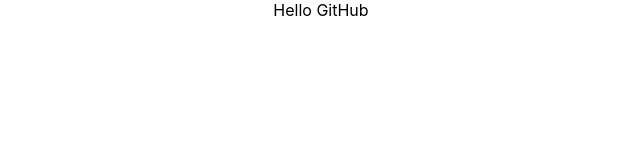
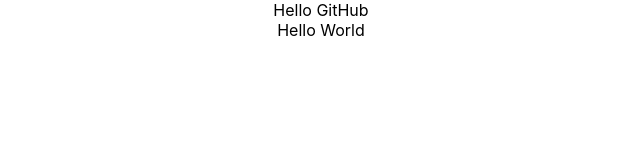
Before and after one commit to Pravin-1911/First-project, a React (Create React App) app: page / in a window 1280 px wide. Shown: the top 160 px of the page, without its empty margins (319-959 px from the left). Built offline with nearby package versions, Linux system fonts and the light colour scheme.

Commit message:
Create new file.

```diff
--- a/src/App.js
+++ b/src/App.js
@@ -1,11 +1,13 @@
 //import logo from './logo.svg';
 import "./App.css";
 import Demo from "./Demo";
+import Demo1 from "./Demo1";
 
 function App() {
   return (
     <div className="App">
       <Demo />
+      <Demo1 />
     </div>
   );
 }
--- /dev/null
+++ b/src/Demo1.js
@@ -0,0 +1,5 @@
+import React from "react";
+
+export default function Demo1() {
+  return <div>Hello World</div>;
+}
```
